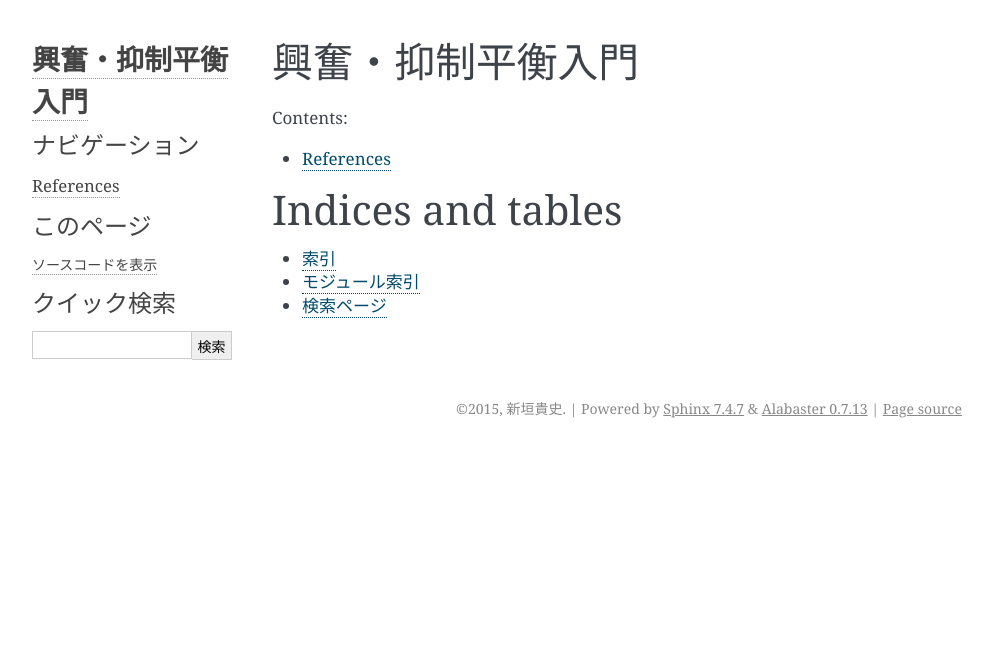
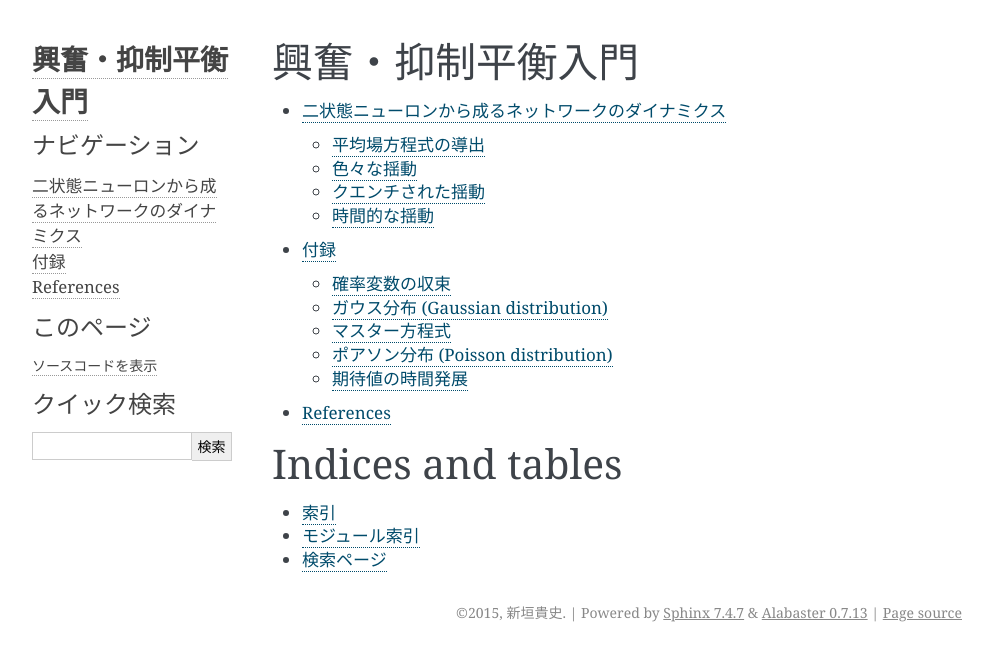
Before and after one commit to tkf/balance-tutorial-ja, a Sphinx documentation site: the page built from source/index.rst, in a window 1280 px wide. Shown: the top 661 px of the page, without its empty margins (148-1141 px from the left). Built offline with Sphinx 7.4.7, drawn with Linux system fonts in a browser that asks for light colours; formulas are drawn with MathJax 3.

Commit message:
Fix toc in index.rst files

```diff
--- /dev/null
+++ b/source/appendices/index.rst
@@ -0,0 +1,9 @@
+======
+ 付録
+======
+
+.. toctree::
+   :glob:
+   :maxdepth: 2
+
+   *
--- /dev/null
+++ b/source/binary_network/index.rst
@@ -0,0 +1,13 @@
+====================================================
+ 二状態ニューロンから成るネットワークのダイナミクス
+====================================================
+
+.. toctree::
+   :glob:
+   :maxdepth: 2
+
+   mean_field_theory
+   fluctuations
+   quenched_fluctuations
+   temporal_fluctuations
+   *
--- a/source/index.rst
+++ b/source/index.rst
@@ -1,12 +1,12 @@
 興奮・抑制平衡入門
 ==================
-
-Contents:
 
 .. toctree::
    :glob:
    :maxdepth: 2
 
+   binary_network/index
+   appendices/index
    *
 
 
```
